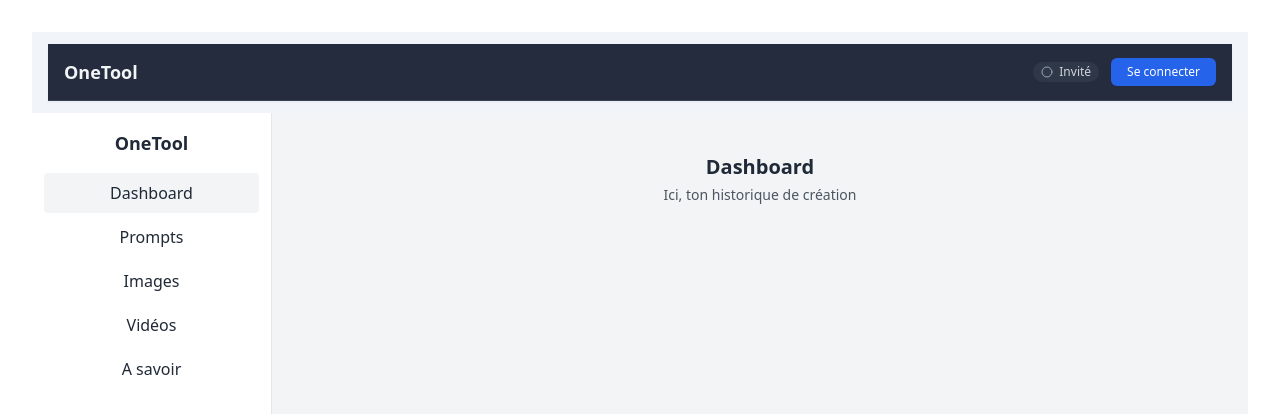
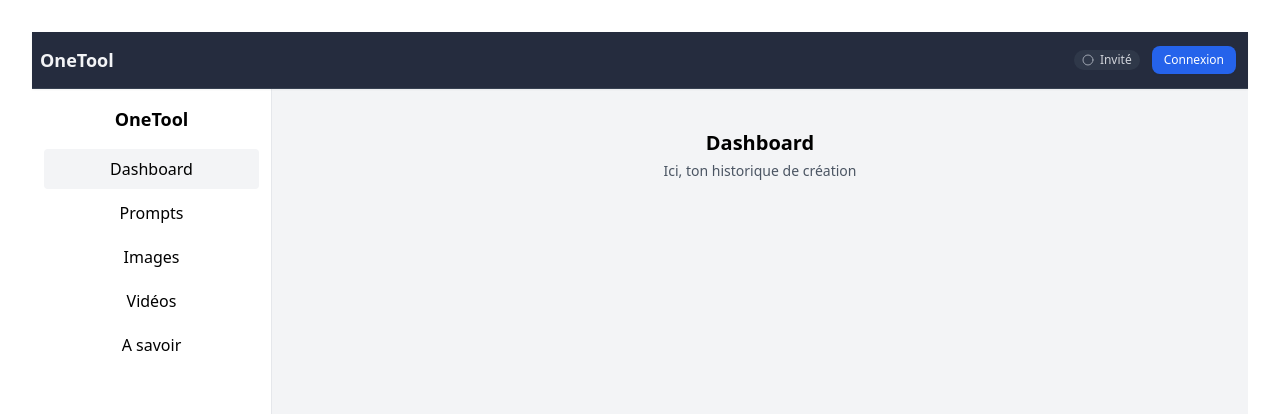
Before and after one commit to Ludovic0504/OneTool, a React (Vite) app: page /dashboard in a window 1280 px wide. Shown: the top 414 px of the page. Built offline with nearby package versions, Linux system fonts and the light colour scheme.

Commit message:
fix: header full-width et palette 2 appliquée

```diff
--- a/src/components/Header.jsx
+++ b/src/components/Header.jsx
@@ -17,8 +17,7 @@
   return (
     // full-bleed + collé en haut
     <header className="sticky top-0 z-50 w-full border-b border-gray-700 bg-[#0f172a] text-gray-100 shadow-sm backdrop-blur supports-[backdrop-filter]:bg-[#0f172a]/90">
-      {/* pas de max-w ici -> full width ; on garde juste la safe-area */}
-      <div className="safe-padded h-14 flex items-center gap-3">
+      <div className="pl-[max(8px,env(safe-area-inset-left))] pr-[max(12px,env(safe-area-inset-right))] h-14 flex items-center gap-3">
         {/* Gauche : burger collé + brand */}
         <button
           type="button"
@@ -68,9 +67,10 @@
           ) : (
             <Link
               to="/login"
-              className="inline-flex items-center rounded-md bg-blue-600 text-white px-4 py-1.5 text-xs font-medium shadow-sm hover:bg-blue-500 active:bg-blue-700 focus:outline-none focus:ring-2 focus:ring-blue-400 transition-all"
+              className="inline-flex items-center rounded-lg bg-blue-600 text-white px-3 py-1.5 text-xs font-medium shadow-sm hover:bg-blue-500 active:bg-blue-700 focus:outline-none focus:ring-2 focus:ring-blue-400"
+
             >
-              Se connecter
+              Connexion
             </Link>
 
           )}
--- a/src/layouts/DashboardLayout.jsx
+++ b/src/layouts/DashboardLayout.jsx
@@ -7,21 +7,12 @@
   const [menuOpen, setMenuOpen] = useState(false);
 
   return (
-    // 1) dvh au lieu de h-screen + layout colonne robuste
-    <div className="min-h-dvh flex flex-col bg-[#f1f5f9] text-gray-800">
+    <div className="min-h-dvh flex flex-col bg-[#f1f5f9]">
+      {/* Header full-bleed (aucun wrapper/padding autour) */}
+      <Header onOpenMenu={() => setMenuOpen(true)} />
 
-      {/* 2) Header hors flux de scroll + safe-area */}
-      <div className="safe-padded shrink-0">
-        <Header onOpenMenu={() => setMenuOpen(true)} />
-      </div>
-
-      {/* 3) Shell = zone qui grandit et gère le scroll */}
       <div className="flex-1 overflow-hidden">
-        <SidebarShell
-          open={menuOpen}
-          onCloseMenu={() => setMenuOpen(false)}
-        >
-          {/* 4) Contenu scrollable + safe-area */}
+        <SidebarShell open={menuOpen} onCloseMenu={() => setMenuOpen(false)}>
           <main className="safe-padded h-full overflow-y-auto">
             <Outlet />
           </main>
```
